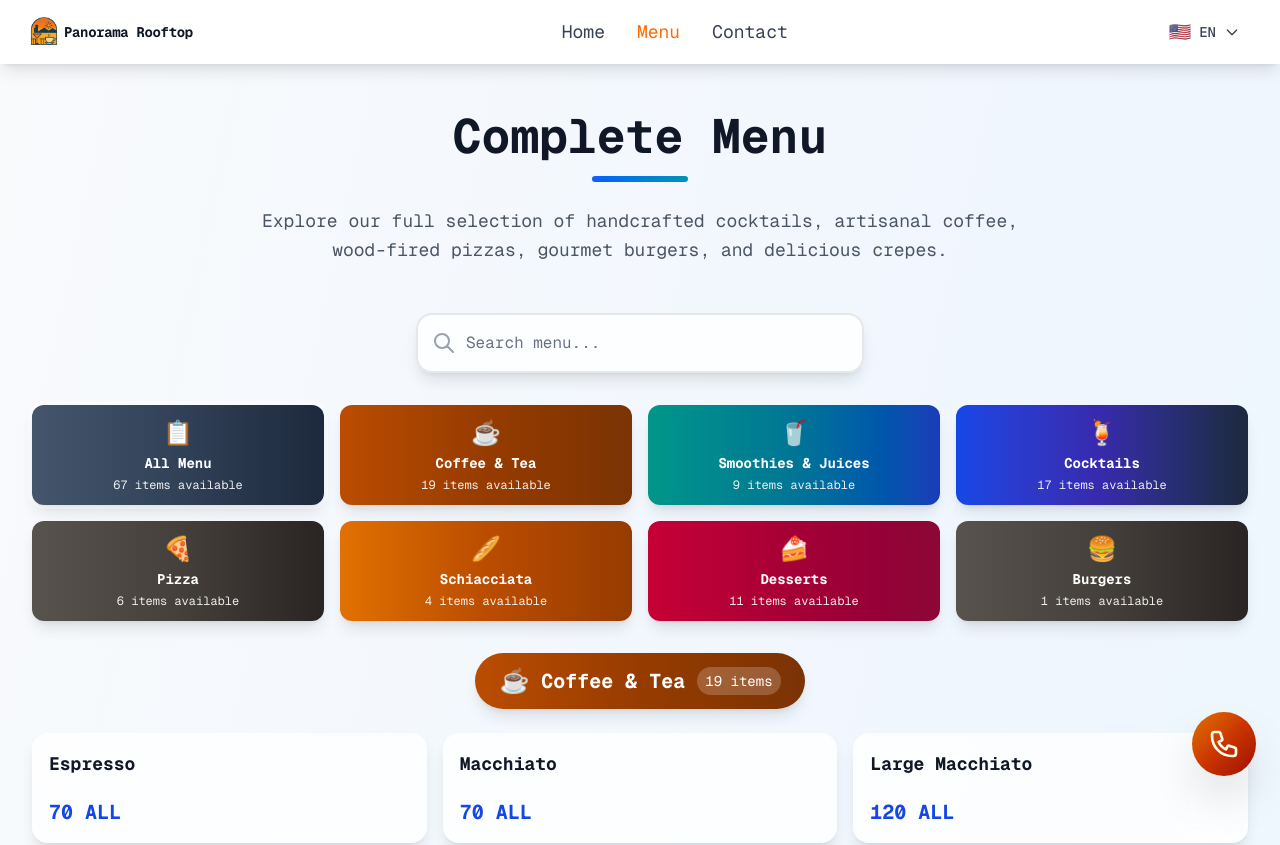
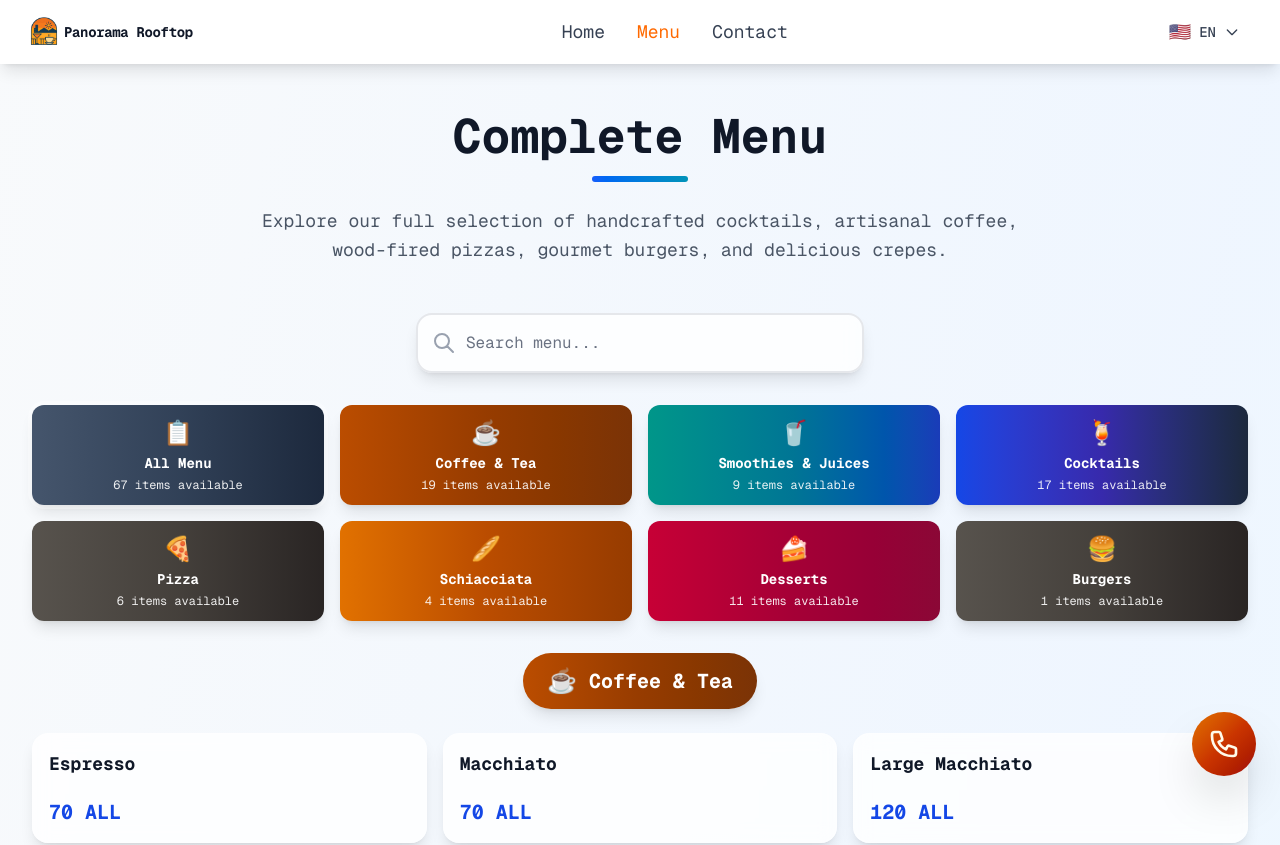
Before and after one commit to juxhinxhihani/panorama-rooftop, a Next.js app: page /menu in a window 1280 px wide. Shown: the top 845 px of the page. Built offline with nearby package versions, Linux system fonts and the light colour scheme.

Commit message:
Remove Item Count from Category Separators Only

```diff
--- a/src/screens/FullMenuScreen.tsx
+++ b/src/screens/FullMenuScreen.tsx
@@ -574,9 +574,6 @@ export default function FullMenuScreen() {
                                         <div className={`inline-flex items-center gap-3 bg-gradient-to-r ${category.gradient} text-white px-6 py-3 rounded-full shadow-lg`}>
                                             <span className="text-2xl">{category.icon}</span>
                                             <h2 className="text-xl font-bold">{category.title}</h2>
-                                            <span className="bg-white/20 text-white text-sm px-2 py-1 rounded-full">
-                                                {categoryItems.length} items
-                                            </span>
                                         </div>
                                     </div>
 
```
